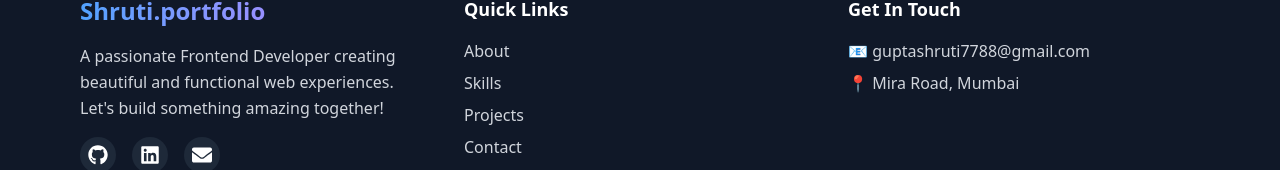
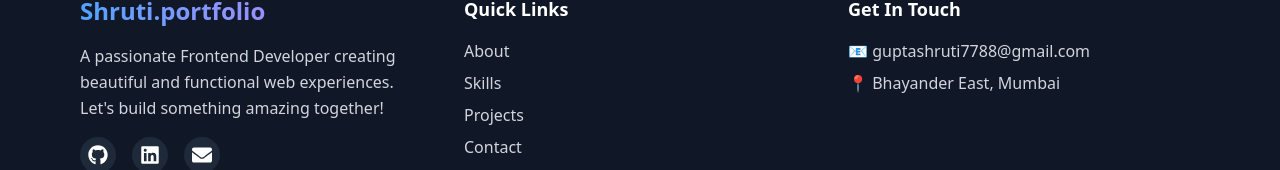
Before and after one commit to shrutigupta7788/shruti-s-portfolio, a React (Vite) app: page / in a window 1280 px wide. Shown: the part 6325-6495 px from the top of the page. Built offline with nearby package versions, Linux system fonts and the light colour scheme.

Commit message:
Update location to Bhayander East, Mumbai

```diff
--- a/src/features/contact/Contact.jsx
+++ b/src/features/contact/Contact.jsx
@@ -20,7 +20,7 @@ const Contact = () => {
     {
       icon: FaMapMarkerAlt,
       title: "Location",
-      value: "Mira Road, Mumbai",
+      value: "Bhayander East, Mumbai",
       link: "#"
     }
   ];
--- a/src/layout/Footer.jsx
+++ b/src/layout/Footer.jsx
@@ -73,7 +73,7 @@ const Footer = () => {
                 📧 <a href="mailto:guptashruti7788@gmail.com" className="hover:text-blue-400 transition-colors duration-300">guptashruti7788@gmail.com</a>
               </p>
               {/* <p>📱 +1 (555) 123-4567</p> */}
-              <p>📍 Mira Road, Mumbai</p>
+              <p>📍 Bhayander East, Mumbai</p>
             </div>
           </div>
         </div>
```
